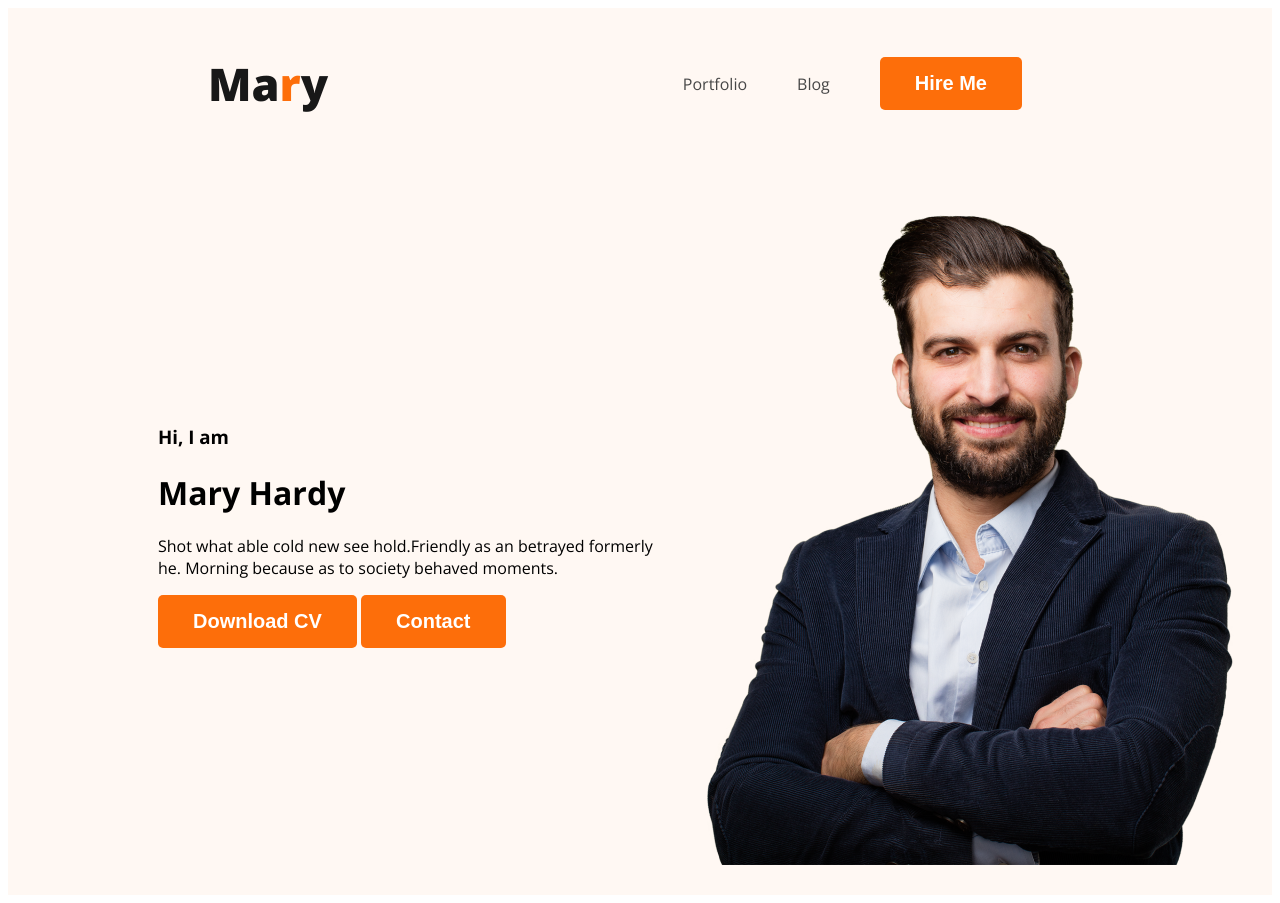
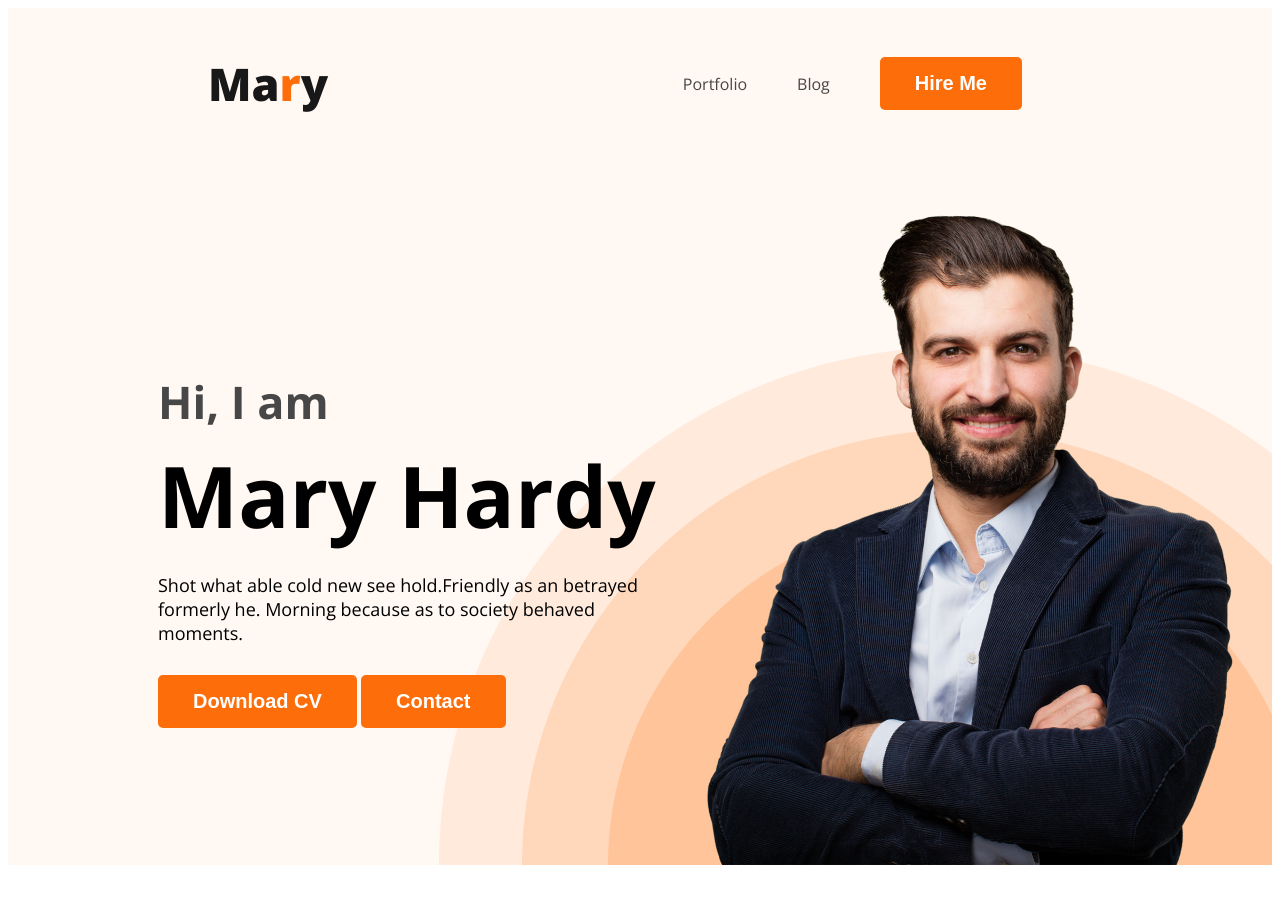
Before and after one commit to Ariful7531/webdeveloper-portfolio, a plain HTML site: page index.html in a window 1280 px wide. After the commit the page ends 873 px from the top, so only its background shows below. Drawn offline with nearby package versions, Linux system fonts and the light colour scheme.

Commit message:
added header sections

```diff
--- a/index.html
+++ b/index.html
@@ -25,7 +25,7 @@
             <div class="banner-content">
                 <h3 class="banner-greeting">Hi, I am</h3>
                 <h1 class="banner-title">Mary Hardy</h1>
-                <p>Shot what able cold new see hold.Friendly as an betrayed formerly he. Morning because as to society
+                <p class="banner-description">Shot what able cold new see hold.Friendly as an betrayed formerly he. Morning because as to society
                     behaved moments.</p>
                 <button class="btn-primary">Download CV</button>
                 <button class="btn-primary">Contact</button>
--- a/styles/portfolio.css
+++ b/styles/portfolio.css
@@ -49,13 +49,37 @@ nav a {
 
 /* header related styles */
 .header{
-    background-color: #FFF8F3;;
+    background-color: #FFF8F3;
+    background-image: url(../images/header_bg.png);
+    background-repeat: no-repeat;
+    background-position: bottom right;
 }
 .banner{
-    padding: 30px 30px 30px 150px;
+    padding: 30px 30px 0px 150px;
     display: flex;
     align-items: center;
+    justify-content: space-between;
+}
+.banner-content{
+    max-width: 500px;
 }
 .banner .profile-pic{
     width: 500px;
 }
+.banner-greeting{
+    font-size: 45px;
+    color: #474747;
+    margin-bottom: 0;
+}
+.banner-title{
+    font-size: 85px;
+    font-weight: 700;
+    margin-top: 5px;
+    margin-bottom: 20px;
+}
+.banner-description{
+    font-size: 18px;
+    font-weight: 400;
+    margin-top: 20px;
+    margin-bottom: 30px;
+}
```
